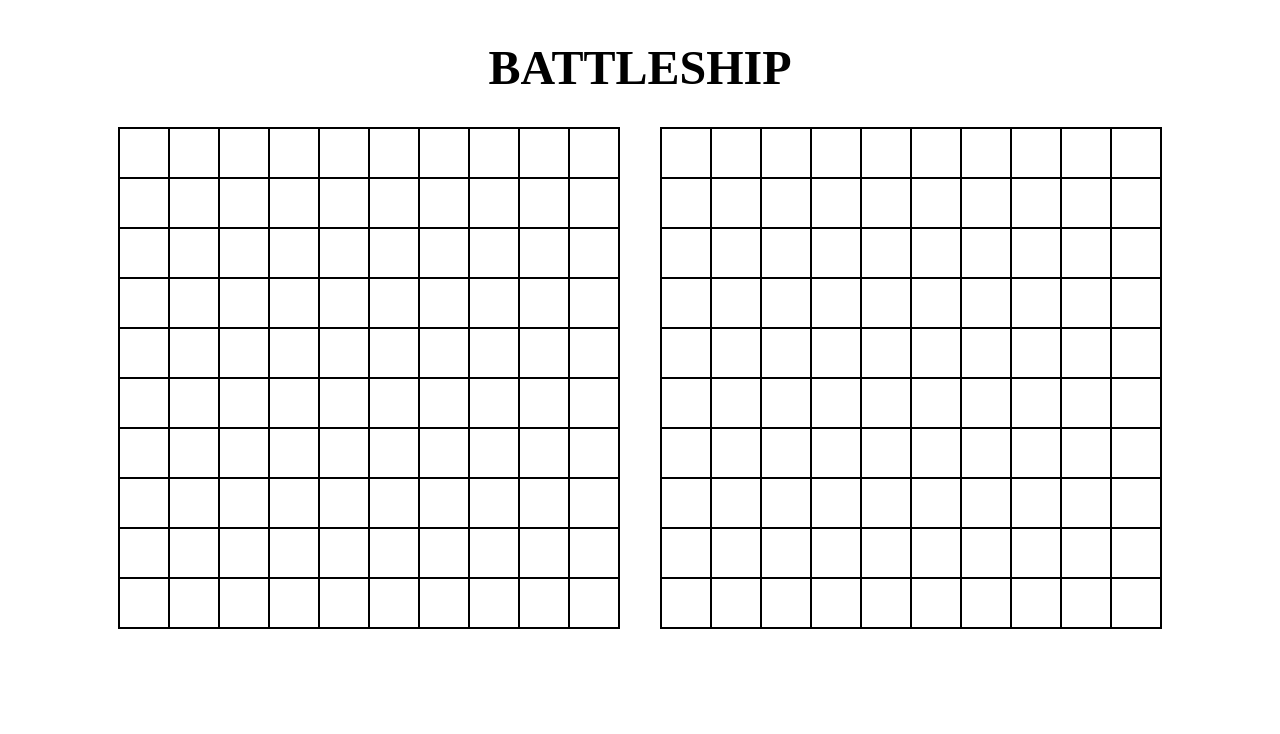
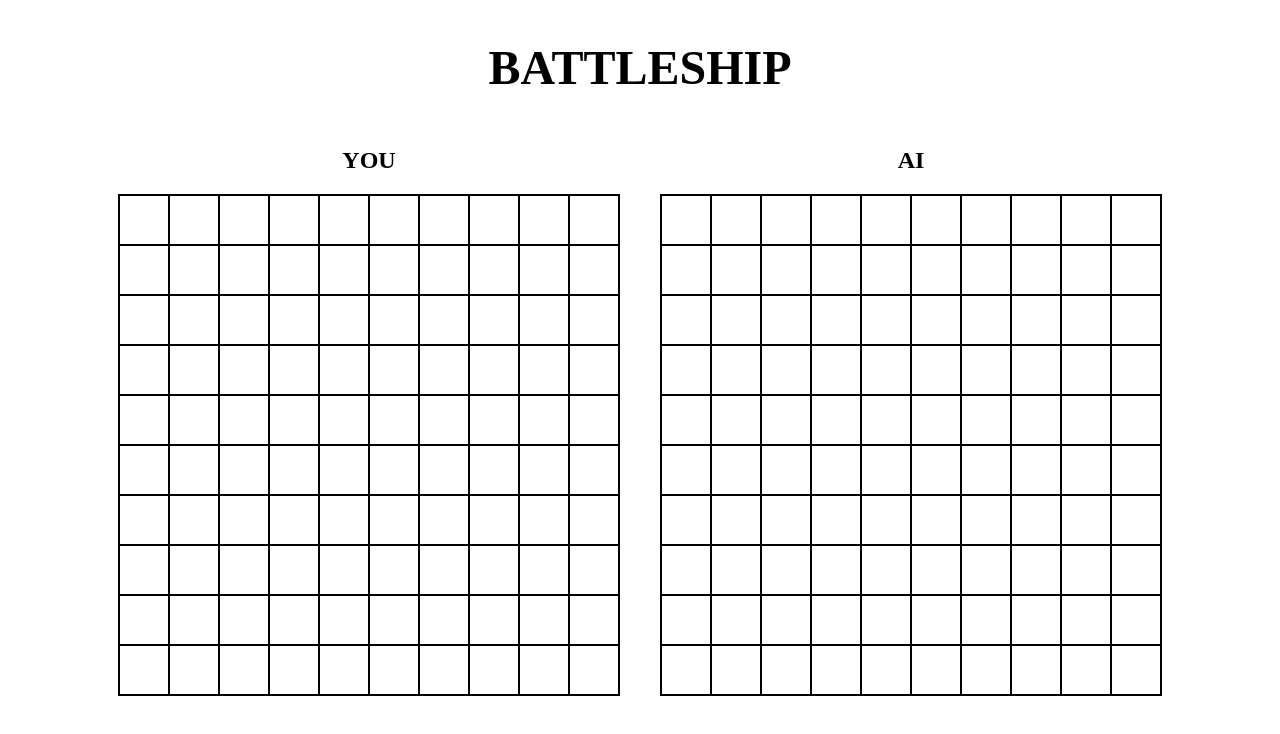
Before and after one commit to sourdoughbredd/battleship, a website built with webpack: page src/template.html in a window 1280 px wide. Both pictures are taken after a click on the button "Start Game". Built offline with nearby package versions, Linux system fonts and the light colour scheme.

Commit message:
Add titles to each board with player name

```diff
--- a/src/style.css
+++ b/src/style.css
@@ -11,6 +11,12 @@ h1 {
 .boards-container {
   display: flex;
   gap: 40px;
+}
+
+.board-container {
+  display: flex;
+  flex-direction: column;
+  align-items: center;
 }
 
 .board {
--- a/src/ui.js
+++ b/src/ui.js
@@ -4,7 +4,6 @@ const UI = (function () {
   // --------------------------
   // HOME PAGE LOADER
   // --------------------------
-
   function createHomePage() {
     // Add home page elements to DOM
     const body = document.querySelector("body");
@@ -39,7 +38,18 @@ const UI = (function () {
   // BOARD UI FACTORY FUNCTION
   // --------------------------
   function createBoardUI(board) {
-    // Create the board UI DOM element and append to DOM
+    // ADD BOARD UI TO DOM
+
+    // Create container for board and title
+    const boardContainer = document.createElement("div");
+    boardContainer.classList.add("board-container");
+    // Add title
+    const title = board.name === "player" ? "YOU" : "AI";
+    const titleElem = document.createElement("h2");
+    titleElem.innerText = title;
+    titleElem.classList.add("title");
+    boardContainer.appendChild(titleElem);
+    // Add board
     const boardElem = document.createElement("div");
     boardElem.classList.add("board");
     boardElem.id = board.name;
@@ -53,31 +63,10 @@ const UI = (function () {
         boardElem.appendChild(cell);
       }
     }
-    document.querySelector(".boards-container").appendChild(boardElem);
+    boardContainer.appendChild(boardElem);
+    document.querySelector(".boards-container").appendChild(boardContainer);
 
-    // Get cell DOM element by (row, col) index
-    function getCell(row, col) {
-      return boardElem.querySelector(
-        `.grid-square[data-row="${row}"][data-col="${col}"]`
-      );
-    }
-
-    // Add ship to cell
-    function addShip(row, col) {
-      getCell(row, col).classList.add("has-ship");
-    }
-
-    // Add hit to cell
-    function addHit(row, col) {
-      getCell(row, col).classList.add("hit");
-    }
-
-    // Add miss to cell
-    function addMiss(row, col) {
-      getCell(row, col).classList.add("miss");
-    }
-
-    // Refreshes the board UI
+    // REFRESHES THE BOARD UI
     function refresh() {
       for (let row = 0; row < board.size; row++) {
         for (let col = 0; col < board.size; col++) {
@@ -103,7 +92,7 @@ const UI = (function () {
       }
     }
 
-    // Solicits the player to place a ship using the UI
+    // SOLICITS PLAYER TO PLACE A SHIP USING THE UI
     async function solicitPlaceShip(name, length) {
       return new Promise((resolve) => {
         let orientation = "h"; // will toggle this with keydown listener
@@ -201,6 +190,30 @@ const UI = (function () {
       });
     }
 
+    // HELPERS
+
+    // Get cell DOM element by (row, col) index
+    function getCell(row, col) {
+      return boardElem.querySelector(
+        `.grid-square[data-row="${row}"][data-col="${col}"]`
+      );
+    }
+
+    // Add ship to cell
+    function addShip(row, col) {
+      getCell(row, col).classList.add("has-ship");
+    }
+
+    // Add hit to cell
+    function addHit(row, col) {
+      getCell(row, col).classList.add("hit");
+    }
+
+    // Add miss to cell
+    function addMiss(row, col) {
+      getCell(row, col).classList.add("miss");
+    }
+
     return { refresh, solicitPlaceShip, solicitAttack };
   }
 
```
